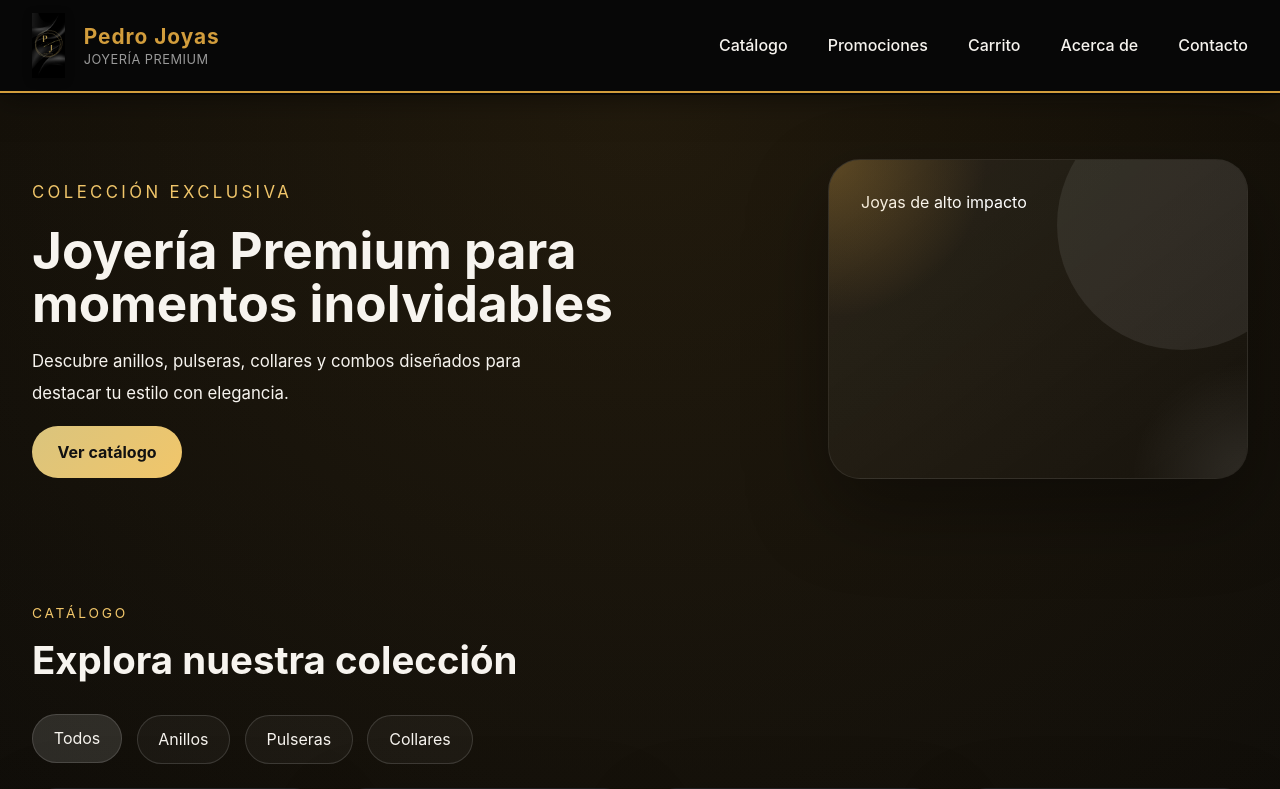
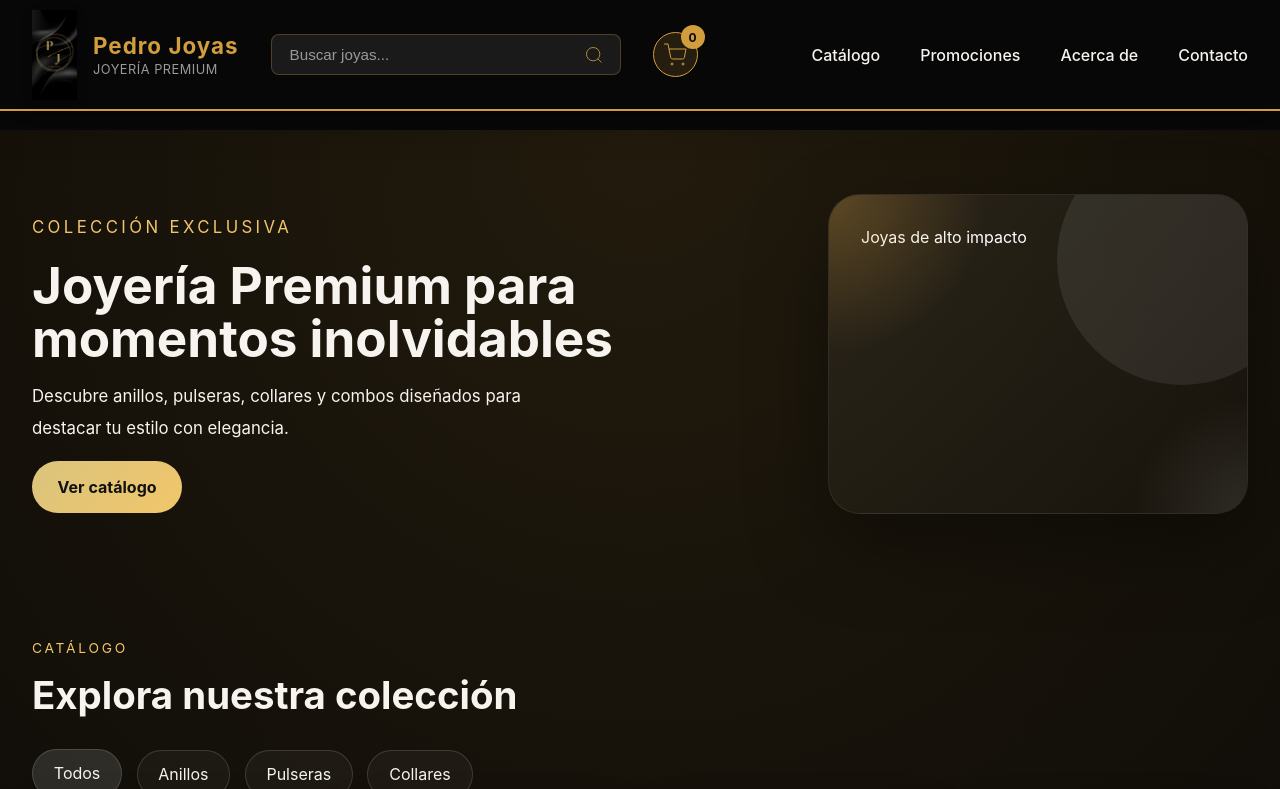
Before and after one commit to Agus-01/Pedro.joyas, a Flask app: page / in a window 1280 px wide. Shown: the top 789 px of the page. Run offline with Flask 3, Linux system fonts and the light colour scheme.

Commit message:
Agregar barra de búsqueda y dropdown del carrito en navbar con logo ampliado

```diff
--- a/static/css/styles.css
+++ b/static/css/styles.css
@@ -34,7 +34,7 @@ body {
 .navbar-container {
     max-width: 1400px;
     margin: 0 auto;
-    padding: 0.8rem 2rem;
+    padding: 0.6rem 2rem;
     display: flex;
     justify-content: space-between;
     align-items: center;
@@ -44,7 +44,7 @@ body {
 .navbar-logo {
     display: flex;
     align-items: center;
-    gap: 1.2rem;
+    gap: 1rem;
     text-decoration: none;
     flex-shrink: 0;
     transition: transform 0.2s ease;
@@ -55,7 +55,7 @@ body {
 }
 
 .logo-img {
-    height: 65px;
+    height: 90px;
     width: auto;
     object-fit: contain;
     filter: drop-shadow(0 2px 4px rgba(0, 0, 0, 0.3));
@@ -63,7 +63,7 @@ body {
 
 .logo-text h1 {
     margin: 0;
-    font-size: 1.3rem;
+    font-size: 1.4rem;
     color: #d29d3c;
     font-weight: 700;
     letter-spacing: 1px;
@@ -75,6 +75,189 @@ body {
     color: #999;
     text-transform: uppercase;
     letter-spacing: 0.5px;
+}
+
+/* Search Bar */
+.search-bar {
+    display: flex;
+    align-items: center;
+    background: rgba(255, 255, 255, 0.08);
+    border: 1px solid rgba(210, 157, 60, 0.3);
+    border-radius: 8px;
+    padding: 0.6rem 1rem;
+    flex: 1;
+    max-width: 350px;
+    transition: all 0.3s ease;
+}
+
+.search-bar:focus-within {
+    background: rgba(255, 255, 255, 0.12);
+    border-color: #d29d3c;
+    box-shadow: 0 0 15px rgba(210, 157, 60, 0.2);
+}
+
+#search-input {
+    flex: 1;
+    background: transparent;
+    border: none;
+    color: #f7f4ef;
+    font-size: 0.95rem;
+    outline: none;
+}
+
+#search-input::placeholder {
+    color: #999;
+}
+
+.search-btn {
+    background: transparent;
+    border: none;
+    color: #d29d3c;
+    cursor: pointer;
+    padding: 0;
+    margin-left: 0.5rem;
+    display: flex;
+    align-items: center;
+    transition: transform 0.2s ease;
+}
+
+.search-btn:hover {
+    transform: scale(1.1);
+}
+
+/* Navbar Right Section */
+.navbar-right {
+    display: flex;
+    align-items: center;
+    gap: 1.5rem;
+}
+
+/* Cart Dropdown */
+.cart-dropdown {
+    position: relative;
+}
+
+.cart-btn {
+    background: rgba(210, 157, 60, 0.15);
+    border: 1px solid #d29d3c;
+    color: #d29d3c;
+    width: 45px;
+    height: 45px;
+    border-radius: 50%;
+    cursor: pointer;
+    display: flex;
+    align-items: center;
+    justify-content: center;
+    transition: all 0.3s ease;
+    position: relative;
+}
+
+.cart-btn:hover {
+    background: rgba(210, 157, 60, 0.25);
+    transform: scale(1.05);
+}
+
+.cart-count {
+    position: absolute;
+    top: -8px;
+    right: -8px;
+    background: #d29d3c;
+    color: #080808;
+    width: 24px;
+    height: 24px;
+    border-radius: 50%;
+    display: flex;
+    align-items: center;
+    justify-content: center;
+    font-size: 0.75rem;
+    font-weight: 700;
+}
+
+.dropdown-menu {
+    position: absolute;
+    top: 100%;
+    right: 0;
+    background: rgba(12, 12, 12, 0.98);
+    border: 1px solid #d29d3c;
+    border-top: none;
+    border-radius: 0 0 12px 12px;
+    width: 300px;
+    max-height: 0;
+    overflow: hidden;
+    opacity: 0;
+    transition: all 0.3s ease;
+    margin-top: -2px;
+    z-index: 101;
+}
+
+.dropdown-menu.active {
+    max-height: 500px;
+    opacity: 1;
+    box-shadow: 0 10px 40px rgba(0, 0, 0, 0.5);
+}
+
+#dropdown-items {
+    max-height: 300px;
+    overflow-y: auto;
+    padding: 1rem;
+}
+
+.dropdown-item {
+    display: flex;
+    justify-content: space-between;
+    align-items: center;
+    padding: 0.8rem;
+    border-bottom: 1px solid rgba(255, 255, 255, 0.08);
+    color: #f7f4ef;
+    font-size: 0.9rem;
+}
+
+.dropdown-item:last-child {
+    border-bottom: none;
+}
+
+.item-info {
+    flex: 1;
+}
+
+.item-name {
+    font-weight: 500;
+    margin-bottom: 0.3rem;
+}
+
+.item-price {
+    color: #d29d3c;
+    font-size: 0.85rem;
+}
+
+.dropdown-footer {
+    padding: 1rem;
+    border-top: 1px solid rgba(210, 157, 60, 0.3);
+    background: rgba(210, 157, 60, 0.05);
+}
+
+#dropdown-total {
+    margin: 0 0 0.8rem 0;
+    color: #d29d3c;
+    font-weight: 700;
+    font-size: 1rem;
+}
+
+.btn-checkout-mini {
+    width: 100%;
+    padding: 0.8rem;
+    background: #d29d3c;
+    color: #080808;
+    border: none;
+    border-radius: 6px;
+    font-weight: 600;
+    cursor: pointer;
+    transition: all 0.3s ease;
+}
+
+.btn-checkout-mini:hover {
+    background: #e5b14a;
+    transform: translateY(-2px);
 }
 
 .hamburger {
@@ -144,18 +327,24 @@ body {
     width: 100%;
 }
 
-@media (max-width: 768px) {
-    .hamburger {
-        display: flex;
+@media (max-width: 1024px) {
+    .search-bar {
+        max-width: 200px;
     }
 
     .navbar-container {
-        padding: 0.8rem 1.5rem;
-        gap: 1rem;
+        gap: 1.5rem;
+    }
+}
+
+@media (max-width: 768px) {
+    .navbar-container {
+        padding: 0.8rem 1rem;
+        gap: 0.8rem;
     }
 
     .logo-img {
-        height: 50px;
+        height: 70px;
     }
 
     .logo-text h1 {
@@ -164,6 +353,18 @@ body {
 
     .logo-text p {
         display: none;
+    }
+
+    .search-bar {
+        display: none;
+    }
+
+    .hamburger {
+        display: flex;
+    }
+
+    .navbar-right {
+        gap: 1rem;
     }
 
     .nav-menu {
@@ -201,6 +402,10 @@ body {
         background: rgba(210, 157, 60, 0.1);
         padding-left: 2.5rem;
     }
+
+    .dropdown-menu {
+        width: 280px;
+    }
 }
 
 a {
@@ -218,7 +423,7 @@ button {
     padding: 4rem 2rem;
     grid-template-columns: 1.2fr 0.8fr;
     align-items: center;
-    margin-top: 95px;
+    margin-top: 130px;
 }
 
 .hero-content {
--- a/static/js/main.js
+++ b/static/js/main.js
@@ -9,6 +9,7 @@ let products = [];
 let cart = [];
 let selectedCategory = 'todos';
 
+// DOM Elements
 const cartItemsElement = document.getElementById('cart-items');
 const cartTotalElement = document.getElementById('cart-total');
 const checkoutButton = document.getElementById('checkout-button');
@@ -20,6 +21,15 @@ const filterButtonsElement = document.getElementById('filter-buttons');
 const productGridElement = document.getElementById('product-grid');
 const hamburgerBtn = document.getElementById('hamburger-btn');
 const navMenu = document.getElementById('nav-menu');
+
+// Navbar Elements
+const cartToggleBtn = document.getElementById('cart-toggle');
+const dropdownMenu = document.getElementById('cart-dropdown-menu');
+const dropdownItems = document.getElementById('dropdown-items');
+const dropdownTotal = document.getElementById('dropdown-total');
+const searchInput = document.getElementById('search-input');
+const searchBtn = document.querySelector('.search-btn');
+const cartCount = document.getElementById('cart-count');
 
 async function loadProducts() {
     const response = await fetch('/api/products');
@@ -96,6 +106,8 @@ function updateCart() {
         cartItemsElement.innerHTML = 'Tu carrito está vacío.';
         checkoutButton.disabled = true;
         cartTotalElement.textContent = '$0';
+        cartCount.textContent = '0';
+        updateDropdown();
         return;
     }
 
@@ -112,6 +124,11 @@ function updateCart() {
     const total = cart.reduce((sum, item) => sum + item.price * item.quantity, 0);
     cartTotalElement.textContent = `$${total.toFixed(2)}`;
     checkoutButton.disabled = false;
+
+    // Update cart count and dropdown
+    const itemCount = cart.reduce((sum, item) => sum + item.quantity, 0);
+    cartCount.textContent = itemCount;
+    updateDropdown();
 }
 
 function showNotification(message) {
@@ -182,4 +199,83 @@ document.addEventListener('click', (e) => {
     }
 });
 
+// Cart Dropdown
+function updateDropdown() {
+    dropdownItems.innerHTML = '';
+    let total = 0;
+
+    if (cart.length === 0) {
+        dropdownItems.innerHTML = '<div style="padding: 1.5rem; text-align: center; color: #999;">Tu carrito está vacío</div>';
+        dropdownTotal.textContent = 'Total: $0';
+        return;
+    }
+
+    cart.forEach((item) => {
+        const itemTotal = item.price * item.quantity;
+        total += itemTotal;
+
+        const dropdownItem = document.createElement('div');
+        dropdownItem.className = 'dropdown-item';
+        dropdownItem.innerHTML = `
+            <div class="item-info">
+                <div class="item-name">${item.name}</div>
+                <div class="item-price">$${item.price.toFixed(0)} x ${item.quantity}</div>
+            </div>
+            <button class="remove-btn" style="background: none; border: none; color: #d29d3c; cursor: pointer; font-size: 1.2rem;">×</button>
+        `;
+
+        dropdownItem.querySelector('.remove-btn').addEventListener('click', () => {
+            removeFromCart(item.id);
+        });
+
+        dropdownItems.appendChild(dropdownItem);
+    });
+
+    dropdownTotal.textContent = `Total: $${total.toFixed(0)}`;
+}
+
+cartToggleBtn.addEventListener('click', (e) => {
+    e.stopPropagation();
+    dropdownMenu.classList.toggle('active');
+});
+
+// Close dropdown when clicking outside
+document.addEventListener('click', (e) => {
+    if (!e.target.closest('.cart-dropdown')) {
+        dropdownMenu.classList.remove('active');
+    }
+});
+
+// Search functionality
+function handleSearch(query) {
+    if (!query.trim()) {
+        renderProducts();
+        return;
+    }
+
+    const filteredProducts = products.filter(product =>
+        product.name.toLowerCase().includes(query.toLowerCase()) ||
+        product.description.toLowerCase().includes(query.toLowerCase())
+    );
+
+    productGridElement.innerHTML = '';
+    if (filteredProducts.length === 0) {
+        productGridElement.innerHTML = '<p style="grid-column: 1/-1; text-align: center; color: #999;">No se encontraron productos</p>';
+        return;
+    }
+
+    filteredProducts.forEach(product => {
+        const card = createProductCard(product);
+        productGridElement.appendChild(card);
+    });
+}
+
+searchInput.addEventListener('input', (e) => {
+    handleSearch(e.target.value);
+});
+
+searchBtn.addEventListener('click', () => {
+    handleSearch(searchInput.value);
+});
+
 window.addEventListener('load', loadProducts);
--- a/templates/index.html
+++ b/templates/index.html
@@ -3,7 +3,7 @@
 <head>
     <meta charset="UTF-8" />
     <meta name="viewport" content="width=device-width, initial-scale=1.0" />
-    <title>Joyería Premium</title>
+    <title>Pedro.Joyeria</title>
     <link rel="stylesheet" href="/static/css/styles.css" />
 </head>
 <body>
@@ -16,15 +16,46 @@
                     <p>Joyería Premium</p>
                 </div>
             </a>
-            <button class="hamburger" id="hamburger-btn">
-                <span></span>
-                <span></span>
-                <span></span>
-            </button>
+
+            <div class="search-bar">
+                <input type="text" id="search-input" placeholder="Buscar joyas...">
+                <button class="search-btn">
+                    <svg width="20" height="20" viewBox="0 0 24 24" fill="none" stroke="currentColor">
+                        <circle cx="11" cy="11" r="8"></circle>
+                        <path d="m21 21-4.35-4.35"></path>
+                    </svg>
+                </button>
+            </div>
+
+            <div class="navbar-right">
+                <div class="cart-dropdown">
+                    <button class="cart-btn" id="cart-toggle">
+                        <svg width="24" height="24" viewBox="0 0 24 24" fill="none" stroke="currentColor">
+                            <circle cx="9" cy="21" r="1"></circle>
+                            <circle cx="20" cy="21" r="1"></circle>
+                            <path d="M1 1h4l2.68 13.39a2 2 0 0 0 2 1.61h9.72a2 2 0 0 0 2-1.61L23 6H6"></path>
+                        </svg>
+                        <span class="cart-count" id="cart-count">0</span>
+                    </button>
+                    <div class="dropdown-menu" id="cart-dropdown-menu">
+                        <div id="dropdown-items"></div>
+                        <div class="dropdown-footer">
+                            <p id="dropdown-total">Total: $0</p>
+                            <button class="btn-checkout-mini">Ir al Carrito</button>
+                        </div>
+                    </div>
+                </div>
+
+                <button class="hamburger" id="hamburger-btn">
+                    <span></span>
+                    <span></span>
+                    <span></span>
+                </button>
+            </div>
+
             <nav class="nav-menu" id="nav-menu">
                 <a href="#catalogo" class="nav-link">Catálogo</a>
                 <a href="#combos" class="nav-link">Promociones</a>
-                <a href="#carrito" class="nav-link">Carrito</a>
                 <a href="#acerca" class="nav-link">Acerca de</a>
                 <a href="#contacto" class="nav-link">Contacto</a>
             </nav>
```
